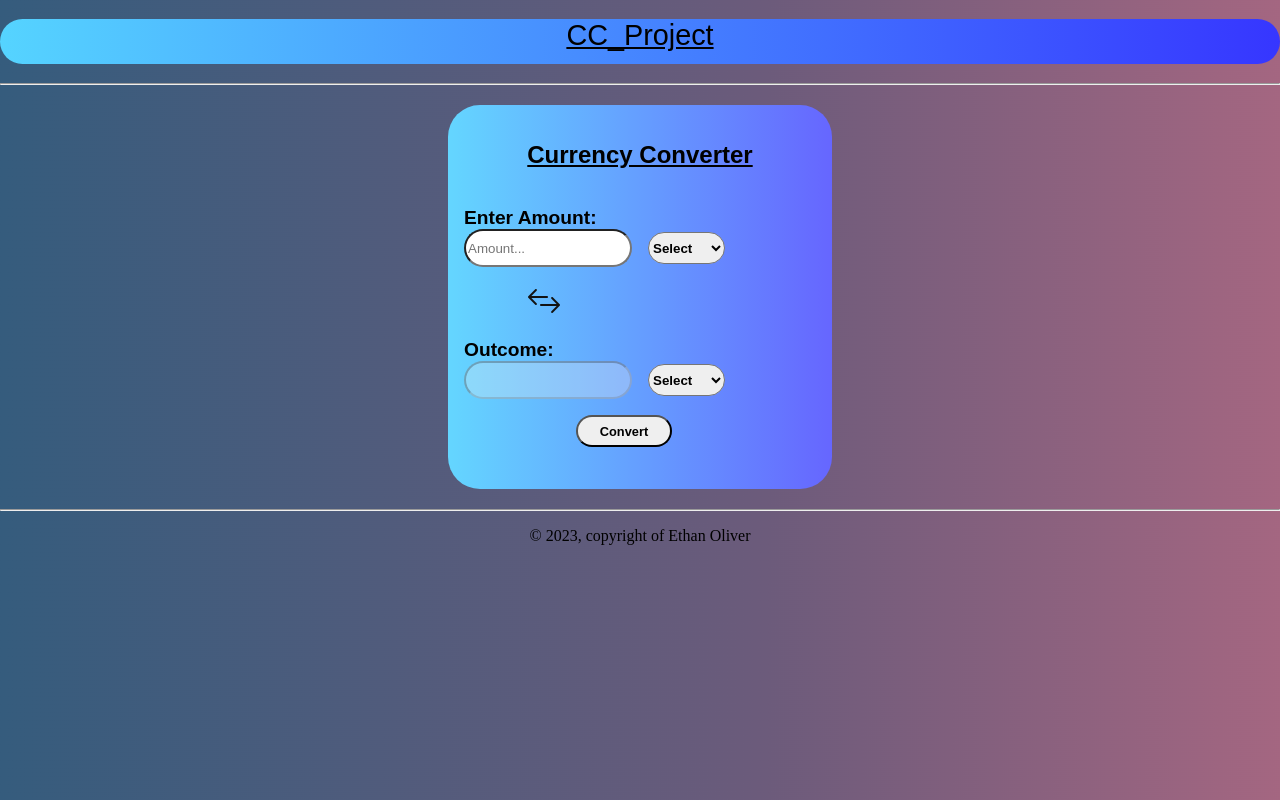
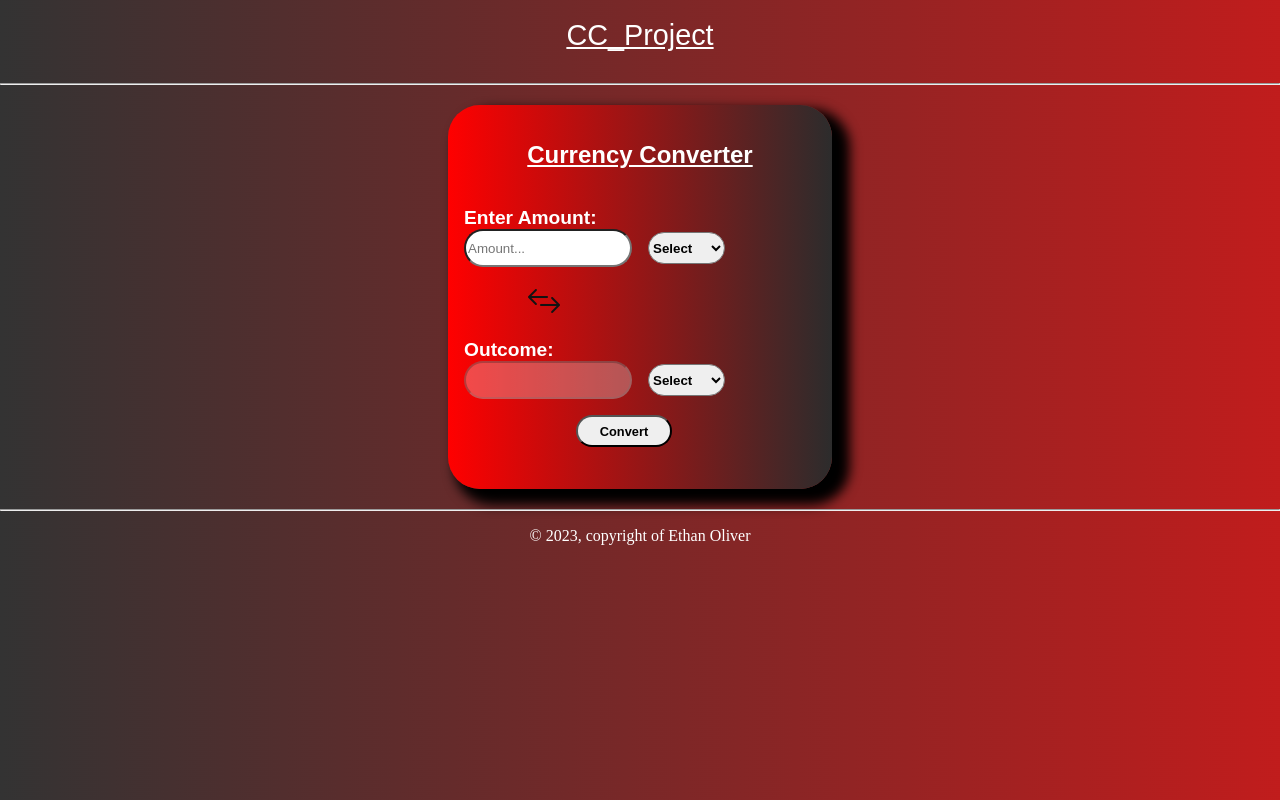
Before and after one commit to EthanO2809/Currency_Exchange, a plain HTML site: page index.html in a window 1280 px wide. Drawn offline with Linux system fonts and the light colour scheme; no server answers; a web font is replaced by a local one.

Commit message:
currencyexchange

```diff
--- a/CSS/style.css
+++ b/CSS/style.css
@@ -1,16 +1,18 @@
 body {
     margin: 0;
     padding: 0;
-    background-image: url("../content/Red\ Sunset.jpg");
+    background-image: url("../content/Pure\ Lust.jpg");
+    color: rgb(255, 255, 255);
 }
 
 .h-1 {
     text-align: center;
-    background: linear-gradient(to right, rgb(85, 212, 255), rgb(54, 54, 255));
+    /* background: linear-gradient(to right, rgb(144, 0, 255),rgb(78, 0, 130)); */
     height: 2.8rem;
     border-radius: 2rem;
     font-family: 'Donut Shop', sans-serif;
-    color: rgb(0, 0, 0);
+    color: rgb(255, 255, 255);
+    text-shadow: black 4px 4px 4px 4px;
     font-size: 1.8rem;
     font-weight: 100;
 }
@@ -21,6 +23,10 @@ body {
 
 .p-0 {
     text-align: center;
+}
+
+.h-0 {
+    border: black solid .001rem;
 }
 
 .label {
@@ -67,10 +73,11 @@ body {
     font-family: 'Chucaratext', sans-serif;
     padding: 1rem;
     margin: 20px auto;
+    box-shadow: black 12px 10px 12px 6px;
     width: 22rem;
     height: 22rem;
     border-radius: 2rem;
-    background: linear-gradient(to right, rgb(100, 214, 255),rgb(102, 102, 255));
+    background: linear-gradient(to right, rgb(255, 0, 0),rgb(44, 44, 44));
 }
 
 
--- a/index.html
+++ b/index.html
@@ -11,7 +11,7 @@
 </head>
 <body>
     <h1 class="h-1"><u>CC_Project</u></h1>
-    <hr>
+    <hr class="hr-0">
     <div class="container">
         <div class="wrapper" id="main">
             <h2 class="h-2"><u>Currency Converter</u></h2>
@@ -31,7 +31,7 @@
 
         </div>
     </div>
-    <hr>
+    <hr class="hr-0">
     <p class="p-0">&copy; 2023, copyright of Ethan Oliver</p>
     <script src="./JS/script.js"></script>
 </body>
```
Also changed, not shown: content/Dark Ocean.jpg (added), content/Pure Lust.jpg (added).
